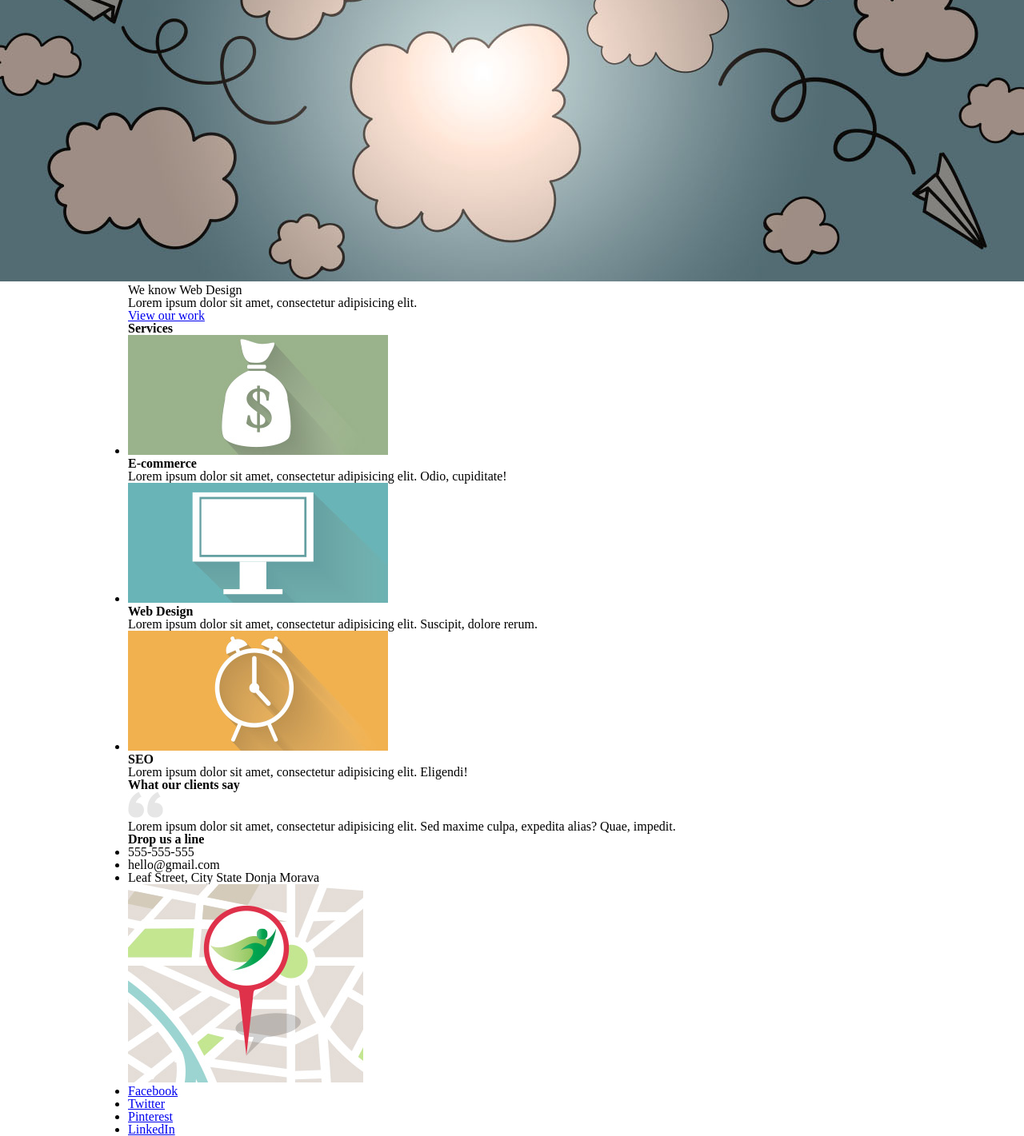
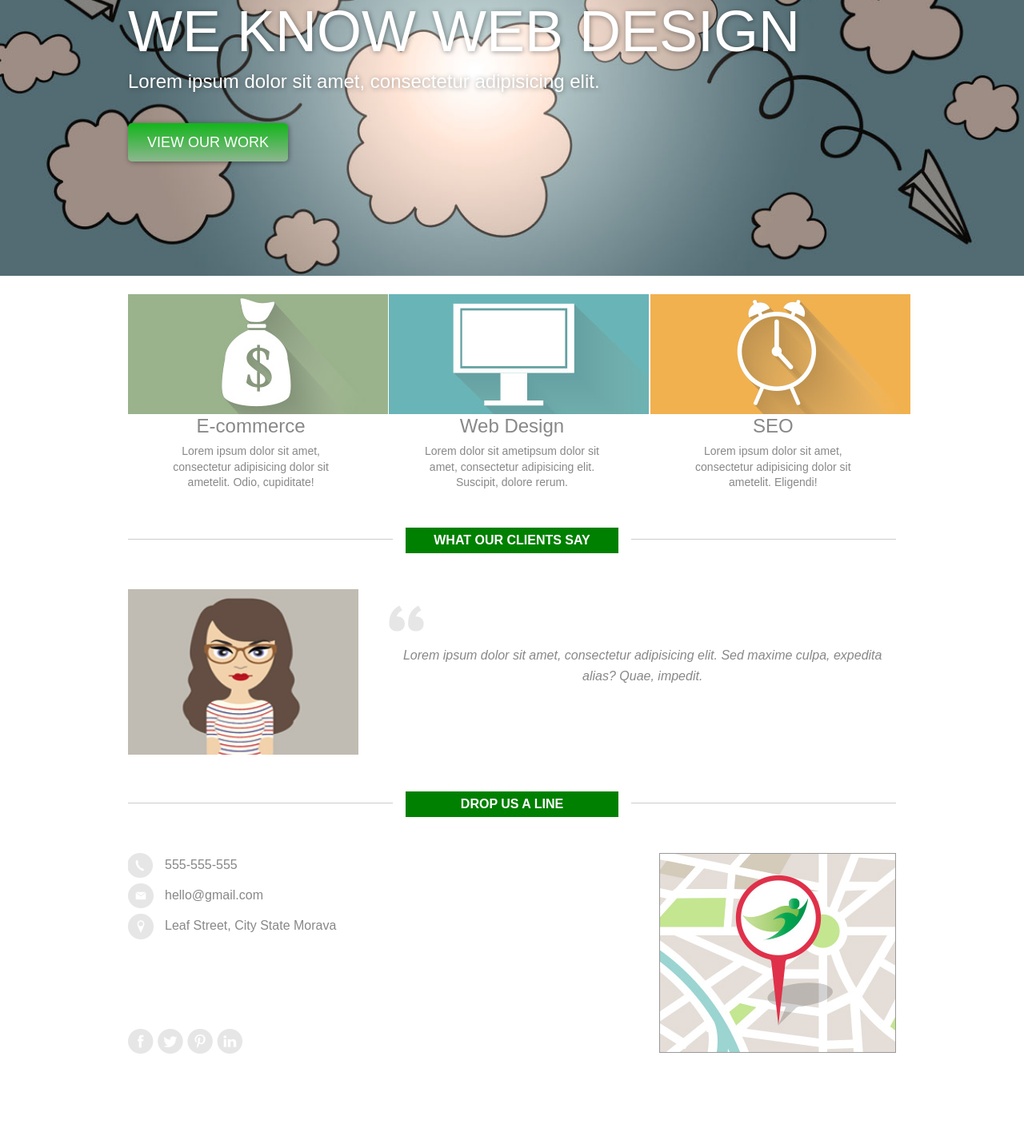
Before and after one commit to zolevs/web-ninja, a plain HTML site: page index.html in a window 1280 px wide. Shown: the part 153-1574 px from the top of the page at 80% size. Drawn offline with Linux system fonts and the light colour scheme.

Commit message:
Update 0.8

```diff
--- a/index.html
+++ b/index.html
@@ -33,31 +33,34 @@
 	</div>
 	<div id="main-content">
 		<div class="wrapper">
+
 			<section id="point-of-sale">
 				<h2>Services</h2>
 				<ul>
 					<li>
 						<img src="images/cs-1.jpg" alt="Money">
 						<h3>E-commerce</h3>
-						<p>Lorem ipsum dolor sit amet, consectetur adipisicing elit. Odio, cupiditate!</p>
+						<p>Lorem ipsum dolor sit amet, consectetur adipisicing dolor sit ametelit. Odio, cupiditate!</p>
 					</li>
 					<li>
 						<img src="images/cs-2.jpg" alt="Web design">
 						<h3>Web Design</h3>
-						<p>Lorem ipsum dolor sit amet, consectetur adipisicing elit. Suscipit, dolore rerum.</p>
+						<p>Lorem dolor sit ametipsum dolor sit amet, consectetur adipisicing elit. Suscipit, dolore rerum.</p>
 					</li>
 					<li>
 						<img src="images/cs-3.jpg" alt="Search Optimizaion">
 						<h3>SEO</h3>
-						<p>Lorem ipsum dolor sit amet, consectetur adipisicing elit. Eligendi!</p>
+						<p>Lorem ipsum dolor sit amet, consectetur adipisicing dolor sit ametelit. Eligendi!</p>
 					</li>
 				</ul>
-			</section>
+			</section> <!-- end of section 1 - services -->
+
 			<section id="clients">
 				<h2>What our clients say</h2>
-				<img src="images/quotes.jpg" alt="qoute">
+				<img src="images/head.jpg" alt="Client">
 				<blockquote>Lorem ipsum dolor sit amet, consectetur adipisicing elit. Sed maxime culpa, expedita alias? Quae, impedit.</blockquote>
-			</section>
+			</section> <!-- end of section 2 - testemonial  -->
+
 			<section id="contact">
 			<h2>Drop us a line</h2>
 				<ul id="contact-methods">
@@ -65,7 +68,7 @@
 					<li>hello@gmail.com</li>
 					<li><span>Leaf Street,</span>
 						<span>City State</span>
-						<span>Donja Morava</span>
+						<span>Morava</span>
 					</li>
 				</ul>
 				<img src="images/map.jpg" alt="Map">
@@ -75,7 +78,8 @@
 					<li class="pinterest"><a href="#">Pinterest</a></li>
 					<li class="linkedin"><a href="#">LinkedIn</a></li>
 				</ul>
-			</section>
+			</section> <!-- end of section 3 - contact -->
+
 		</div>
 	</div> <!-- end main-content -->
 
--- a/style.css
+++ b/style.css
@@ -1,4 +1,8 @@
 /* Style Sheet */
+body {
+	font-family: arial;
+}
+
 
 .wrapper {
 	width: 100%;
@@ -31,7 +35,6 @@ header nav {
 header nav a {
 	color: #fff;
 	text-decoration: none;
-	font-family: arial;
 }
 header nav h2 {
 	height: 0;
@@ -47,3 +50,189 @@ header nav span {
 	margin-left: 20px;
 }
 /* banner */
+
+#lead_banner img {
+	width: 100%;
+}
+#lead_banner {
+	max-height: 440px;
+	overflow: hidden;
+	position: relative;
+}
+.banner-overlay {
+	position: absolute;
+	top:20%;
+	width: 100%;
+}
+.banner-title {
+	color: #fff;
+	text-transform: uppercase;
+	font-size: 72px;
+	text-shadow: 1px 1px 6px rgba(0,0,0,0.4);
+}
+#lead_banner p{
+	color: #fff;
+	font-size: 24px;
+	max-width: 600px;
+	margin-top: 15px;
+	text-shadow: 1px 1px 6px rgba(0,0,0,0.4);
+}
+#lead_banner a {
+	/* Permalink - use to edit and share this gradient: http://colorzilla.com/gradient-editor/#12b51a+0,8db78f+100 */
+	background: #12b51a; /* Old browsers */
+	background: -moz-linear-gradient(top,  #12b51a 0%, #8db78f 100%); /* FF3.6-15 */
+	background: -webkit-linear-gradient(top,  #12b51a 0%,#8db78f 100%); /* Chrome10-25,Safari5.1-6 */
+	background: linear-gradient(to bottom,  #12b51a 0%,#8db78f 100%); /* W3C, IE10+, FF16+, Chrome26+, Opera12+, Safari7+ */
+	filter: progid:DXImageTransform.Microsoft.gradient( startColorstr='#12b51a', endColorstr='#8db78f',GradientType=0 ); /* IE6-9 */
+
+
+	color: #fff;
+	display: block;
+	width: 200px;
+	font-size: 18px;
+	text-align: center;
+	padding: 15px 0;
+	text-decoration: none;
+	border-radius: 5px;
+	text-transform: uppercase;
+	margin-top: 40px;
+	box-shadow: 1px 1px 6px rgba(0,0,0,0.4);
+}
+
+/* section services */
+
+section {
+	margin: 20px 0 60px;
+}
+section#point-of-sale ul{
+	list-style-type: none;
+}
+section:after {
+	content: "";
+	display: block;
+	clear: both;
+}
+
+#point-of-sale h2 {
+	height: 0;
+	text-indent: -9999px;
+}
+#point-of-sale li {
+	float: left;
+	width: 32%;
+}
+#point-of-sale li:nth-child(2) {
+	margin: 0 2%;
+}
+#point-of-sale li h3{
+	text-align: center;
+	color: #888;
+	font-size: 24px;
+	font-weight: normal;
+	margin-bottom: 10px;
+}
+#point-of-sale p{
+	text-align: center;
+	width: 80%;
+	margin: 0 10%; /* ovde je 10% zbog gornje sirine od 80% */
+	font-size: 14px;
+	color: #888;
+	line-height: 1.4em;
+}
+#clients, #contact {
+	border-top: 1px solid #ccc;
+	padding-top: 30px;
+
+}
+#clients h2, #contact h2 {
+	background-color: green;
+	color: white;
+	padding: 8px;
+	text-align: center;
+	width: 250px;
+	text-transform: uppercase;
+	position: relative;
+	top: -45px;
+	margin: 0 auto;
+	border-left: 16px solid #fff;
+	border-right: 16px solid #fff;
+}
+#clients img {
+	float: left;
+	width: 30%;
+}
+#clients blockquote {
+	float: right;
+	width: 66%;
+	margin-top: 20px;
+	text-align: center;
+	font-style: italic;
+	line-height: 1.6em;
+	color: #888;
+	padding-top: 50px;
+	background: url(images/quotes.jpg) no-repeat top left; /* ovo je default top left */
+}
+#contact-methods {
+	float: left;
+}
+#contact-methods li {
+	list-style-type: none;
+	color: #888;
+	line-height: 30px;
+	clear: left;
+}
+#contact-methods li:before {
+	content: "";
+	display: block;
+	width: 36px;
+	height: 38px;
+	float: left;
+	margin-right: 10px;
+	background: url(images/logo_sprite.png) no-repeat;
+}
+#contact-methods li:nth-child(1):before {
+	background-position: -158px 0;
+}
+#contact-methods li:nth-child(2):before {
+	background-position:  -198px 0;
+}
+#contact-methods li:nth-child(3):before {
+	background-position: -235px 0;
+}
+#contact img {
+	float: right;
+	border: 1px solid #999;
+}
+
+#social-nav {
+	clear: both;
+	position: relative;
+	top: -30px;
+}
+#social-nav li {
+	list-style-type: none;
+	float: left;
+	width: 36px;
+	height: 38px;
+	background: url(images/logo_sprite.png) no-repeat;
+	text-indent: -9999px;
+
+}
+
+#social-nav li:nth-child(1) {
+	background-position: 0 0;
+}
+#social-nav li:nth-child(2){
+	background-position: -38px 0;
+}
+#social-nav li:nth-child(3){
+	background-position: -76px 0;
+}
+#social-nav li:nth-child(4){
+	background-position: -114px 0;
+}
+#social-nav a {
+	display: block;
+	width: 100%;
+	height: 100%;
+}
```
Also changed, not shown: images/head.jpg (added), images/head.png (deleted).
